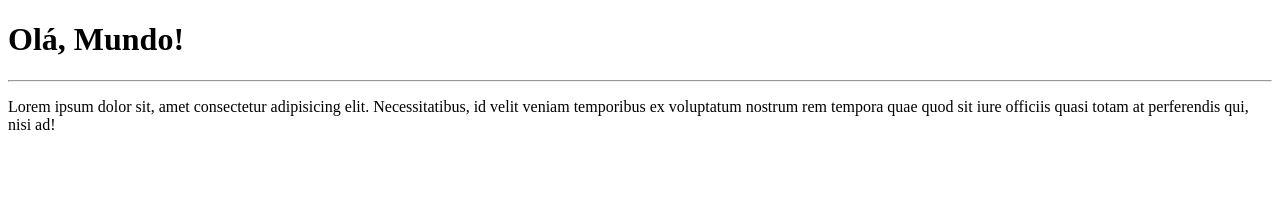
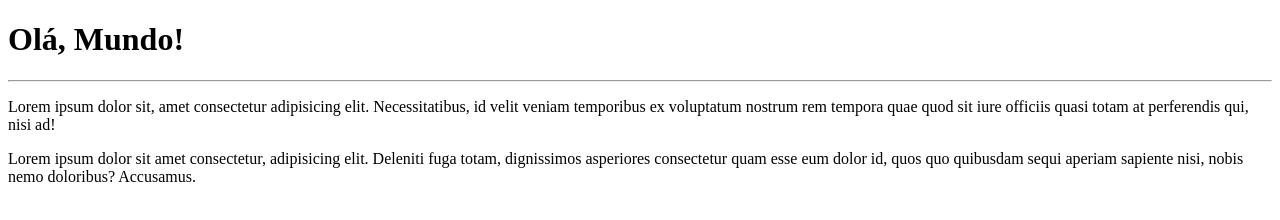
Before and after one commit to inaldocosmo/Ola-Mundo, a plain HTML site: page site-exemplo/index.html in a window 1280 px wide. Drawn offline with Linux system fonts and the light colour scheme.

Commit message:
adicionei um parágrafo

```diff
--- a/site-exemplo/index.html
+++ b/site-exemplo/index.html
@@ -9,5 +9,6 @@
     <h1>Olá, Mundo!</h1>
     <hr>
     <p>Lorem ipsum dolor sit, amet consectetur adipisicing elit. Necessitatibus, id velit veniam temporibus ex voluptatum nostrum rem tempora quae quod sit iure officiis quasi totam at perferendis qui, nisi ad!</p>
+    <p>Lorem ipsum dolor sit amet consectetur, adipisicing elit. Deleniti fuga totam, dignissimos asperiores consectetur quam esse eum dolor id, quos quo quibusdam sequi aperiam sapiente nisi, nobis nemo doloribus? Accusamus.</p>
 </body>
 </html>
```
